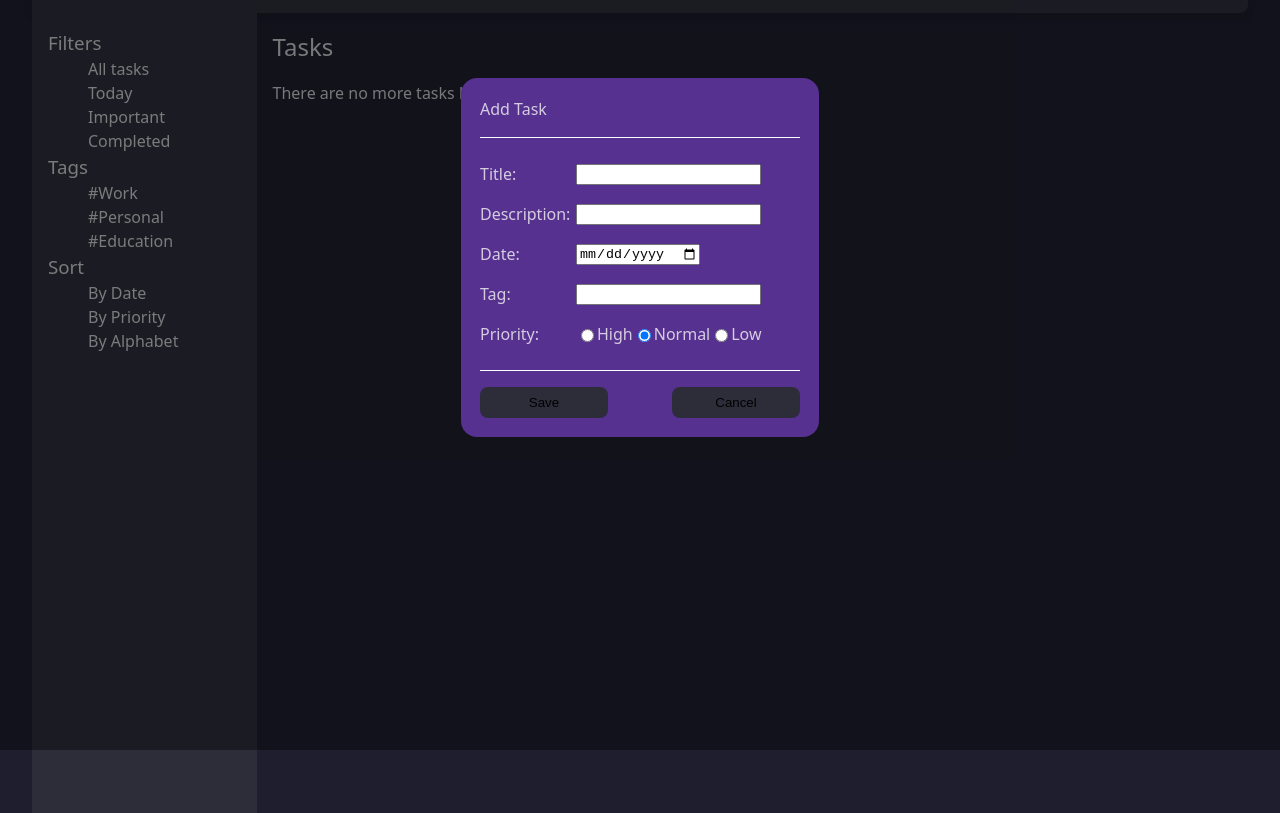
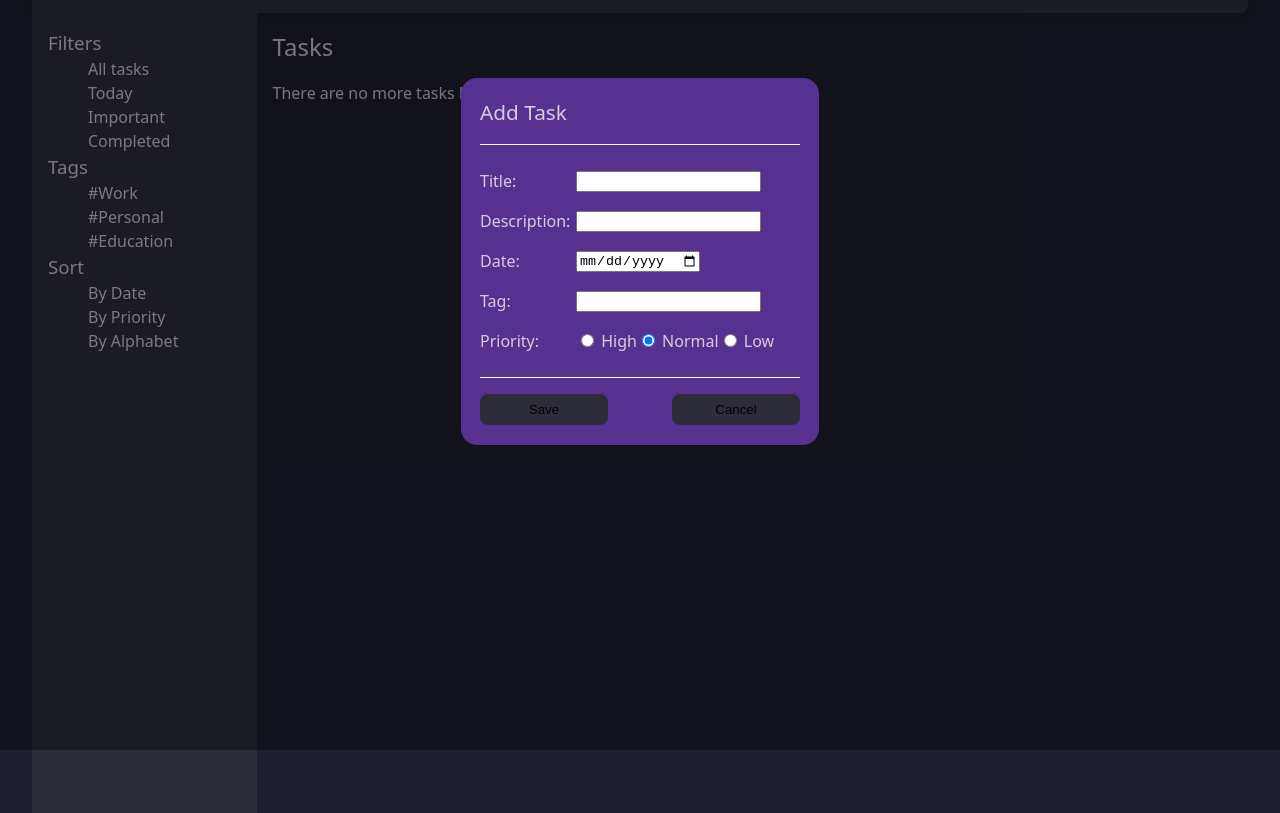
Before and after one commit to katsuAZ/taska, a website built with Vite: page index.html in a window 1280 px wide. Both pictures are taken after a click on the button "Add new Task". Shown: the part 50-863 px from the top of the page. Built offline with nearby package versions, Linux system fonts and the light colour scheme.

Commit message:
input radio buttons fixes (70%)

```diff
--- a/src/addFunctional.ts
+++ b/src/addFunctional.ts
@@ -22,7 +22,9 @@ export function addFunctional () {
     const modalInputDescription:HTMLInputElement | null = document.querySelector('#modalDescription');
     const modalInputDate:HTMLInputElement | null = document.querySelector('#modalDate');
     const modalInputTag:HTMLInputElement | null = document.querySelector('#modalTag');
-    const modalInputPriority:HTMLInputElement | null = document.querySelector('input[name="priority"]:checked');
+    const modalInputPriorityHigh:HTMLInputElement | null = document.querySelector('#priorityHigh');
+    const modalInputPriorityNormal:HTMLInputElement | null = document.querySelector('#priorityNormal');
+    const modalInputPriorityLow:HTMLInputElement | null = document.querySelector('#priorityLow');
 
     // let task: TaskInfo = {
     //     id: 0,
@@ -63,8 +65,8 @@ export function addFunctional () {
             modalInputDate.value = '' : undefined;
         modalInputTag && modalInputTag.value.length > 0 ?
             modalInputTag.value = '' : undefined;
-        modalInputPriority ?
-            modalInputPriority.value : undefined;
+        // modalInputPriority ?
+        //     modalInputPriority.value : undefined;
     }
 
     function setupTaskButtons () {
@@ -72,6 +74,12 @@ export function addFunctional () {
         editTaskButtons = document.querySelectorAll('.card__edit-button');
 
         taskList.forEach((task, taskIndex) => {
+            deleteTaskButtons[taskIndex].addEventListener('click', function deleteTask () {
+                taskList.splice(taskIndex, 1);
+                renderTasks();
+                setupTaskButtons();
+            });
+
             editTaskButtons[taskIndex].addEventListener('click', function editTask() {
                 clearModal();
 
@@ -95,13 +103,8 @@ export function addFunctional () {
                     renderTasks();
                     modalWindow ? modalWindow.style.display = "none" : undefined;
                     clearModal();
+                    setupTaskButtons();
                 });
-            });
-
-            deleteTaskButtons[taskIndex].addEventListener('click', function deleteTask () {
-                taskList.splice(taskIndex, 1);
-                renderTasks();
-                setupTaskButtons();
             });
         });
 
@@ -159,8 +162,9 @@ export function addFunctional () {
                 new Date(modalInputDate.value) : new Date(),
             tag: modalInputTag && modalInputTag.value.length > 0 ?
                 modalInputTag.value : 'Personal',
-            priority: modalInputPriority ?
-                modalInputPriority.value : 'Normal',
+            priority: modalInputPriorityHigh?.checked == true ? 'High' :
+                modalInputPriorityLow?.checked == true ? 'Low' :
+                'Normal',
         };
         taskList.push(newTask);
         renderTasks();
--- a/src/main.ts
+++ b/src/main.ts
@@ -4,35 +4,41 @@ import {addFunctional} from "./addFunctional.ts";
 document.querySelector<HTMLDivElement>('#app')!.innerHTML = `
     <div class="modal" id="modal">
         <div class="modal__content">
-          <label class="modal__heading" id="modalHeading">Add Task</label>
+          <h2 class="modal__heading" id="modalHeading">Add Task</h2>
           <div class="modal__options">
-            <div class="modal__option">
-              <label class="modal__option-name" for="title">Title:</label>
-              <input type="text" name="title" id="modalTitle" required>
-            </div>
-            <div class="modal__option">
-              <label class="modal__option-name" for="description">Description:</label>
+            <label class="modal__option" for="title">
+                <h3 class="modal__option-name">Title:</h3>
+                <input type="text" name="title" id="modalTitle" required>
+            </label>
+            <label class="modal__option" for="description">
+              <h3 class="modal__option-name">Description:</h3>
               <input type="text" name="description" id="modalDescription">
-            </div>
-            <div class="modal__option">
-              <label class="modal__option-name" for="date">Date:</label>
+            </label>
+            <label class="modal__option" for="date">
+              <h3 class="modal__option-name">Date:</h3>
               <input type="date" name="date" id="modalDate" required>
-            </div>
-            <div class="modal__option">
-              <label class="modal__option-name" for="tag">Tag:</label>
+            </label>
+            <label class="modal__option" for="tag">
+              <h3 class="modal__option-name">Tag:</h3>
               <input type="text" name="tag" id="modalTag" required>
-            </div>
-            <div class="modal__option">
-              <label class="modal__option-name">Priority:</label>
+            </label>
+            <label class="modal__option">
+              <h3 class="modal__option-name">Priority:</h3>
               <div class="modal__option-radio-wrapper">
-                <input type="radio" name="priority" value="High" required id="priorityHigh">
-                <label for="priorityHigh">High</label>
-                <input checked type="radio" name="priority" value="Normal" required id="priorityNormal">
-                <label for="priorityNormal">Normal</label>
-                <input type="radio" name="priority" value="Low" required id="priorityLow">
-                <label for="priorityLow">Low</label>
+                <label for="priorityHigh">
+                    <input type="radio" name="priority" value="High" id="priorityHigh">
+                    <span for="priorityHigh">High</span>
+                </label>
+                <label for="priorityNormal">
+                    <input checked type="radio" name="priority" value="Normal" id="priorityNormal">
+                    <span for="priorityNormal">Normal</span>
+                </label>
+                <label for="priorityLow">
+                    <input type="radio" name="priority" value="Low" id="priorityLow">
+                    <span for="priorityLow">Low</span>
+                </label>
               </div>
-            </div>
+            </label>
           </div>
           <div class="modal__controls">
             <button type="submit" class="button modal__button" id="saveModalButton">Save</button>
--- a/src/style.scss
+++ b/src/style.scss
@@ -82,6 +82,7 @@ body {
 
   &__heading {
     padding-bottom: 1rem;
+    font-size: 1.3rem;
   }
 
   &__options {
@@ -99,6 +100,7 @@ body {
     &-name {
       display: inline-block;
       width: 6rem;
+      font-size: 1rem;
     }
 
     &-radio-wrapper {
@@ -181,6 +183,7 @@ body {
   border-radius: 1rem;
   box-shadow: 0 4px 8px rgba(0, 0, 0, 0.2);
   flex-basis: 28%;
+  min-width: 184px;
 
   &__heading {
     display: flex;
```
